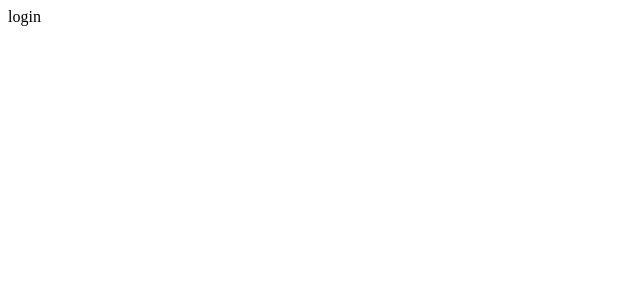
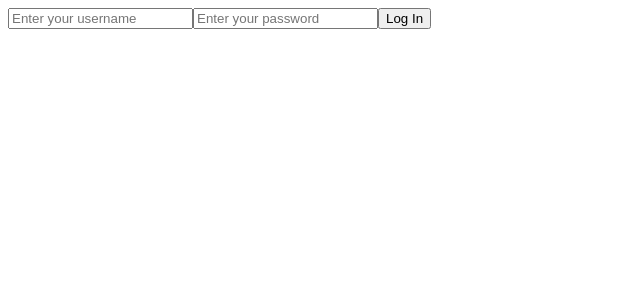
Before and after one commit to cellbesmanos/netzwelt-practical, a React (Vite) app: page /Account/Login in a window 1280 px wide. Shown: the top 300 px of the page, without its empty margins (0-640 px from the left). Built offline with nearby package versions, Linux system fonts and the light colour scheme.

Commit message:
Feat: Add login functionality

```diff
--- a/src/App.jsx
+++ b/src/App.jsx
@@ -11,14 +11,7 @@ export default function App() {
     <AuthenticationProvider>
       <BrowserRouter>
         <Routes>
-          <Route
-            index
-            element={
-              <ProtectedRoute>
-                <Home />
-              </ProtectedRoute>
-            }
-          />
+          <Route index element={<ProtectedRoute children={<Home />} />} />
 
           <Route path="/Account/Login" element={<Login />} />
         </Routes>
--- a/src/pages/Login.jsx
+++ b/src/pages/Login.jsx
@@ -1,5 +1,51 @@
-import React from "react";
+import React, { useContext } from "react";
+import { useNavigate } from "react-router-dom";
+import { authenticationContext } from "../providers/AuthenticationProvider";
+import loginUser from "../services/loginUser";
 
 export default function Login() {
-  return <div>login</div>;
+  const [_, setUser] = useContext(authenticationContext);
+  const navigate = useNavigate();
+
+  async function handleSubmit(e) {
+    e.preventDefault();
+
+    const formData = new FormData(e.currentTarget);
+
+    const username = formData.get("username");
+    const password = formData.get("password");
+
+    const user = await loginUser(username, password);
+
+    setUser(user);
+    navigate("/");
+  }
+
+  return (
+    <form onSubmit={handleSubmit}>
+      <label htmlFor="username">
+        <input
+          id="username"
+          type="text"
+          placeholder="Enter your username"
+          name="username"
+          max={16}
+          required
+        />
+      </label>
+
+      <label htmlFor="password">
+        <input
+          id="password"
+          type="text"
+          placeholder="Enter your password"
+          name="password"
+          max={16}
+          required
+        />
+      </label>
+
+      <button type="submit">Log In</button>
+    </form>
+  );
 }
--- /dev/null
+++ b/src/services/loginUser.js
@@ -0,0 +1,34 @@
+export default async function (username, password) {
+  try {
+    if (username === "foo" && password === "bar") {
+      return Promise.resolve({
+        username: "foo",
+        displayName: "Foo Bar Foo",
+        roles: ["basic-user"],
+      });
+    } else {
+      return Promise.reject("Invalid username or password.");
+    }
+  } catch (error) {
+    throw error;
+  }
+}
+
+// use this after fixing cors errors
+
+// const res = await fetch(
+//   "https://netzwelt-devtest.azurewebsites.net/Account/SignIn",
+//   {
+//     method: "POST",
+//     body: {
+//       username,
+//       password,
+//     },
+//     headers: {
+//       "Content-Type": "application/json",
+//       accept: "text/plain",
+//     },
+//   }
+// );
+
+// return res.json();
```
